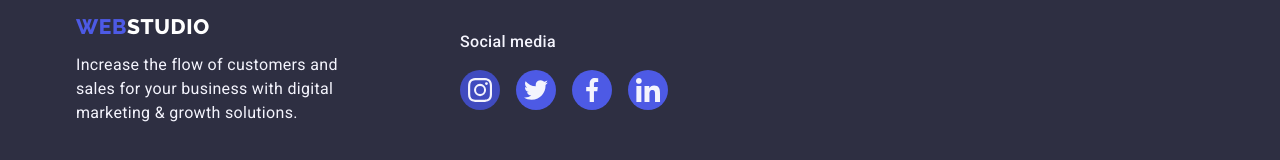
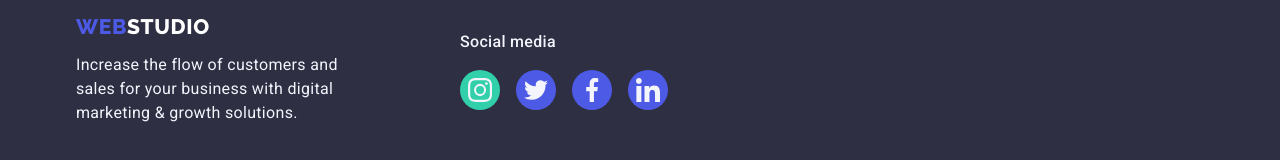
Before and after one commit to vorobeiDev/goit-markup-hw-04, a plain HTML site: page index.html in a window 1280 px wide. In both pictures the pointer is over the link 480 px from the left and 3093 px from the top of the page. Shown: the part 3003-3163 px from the top of the page. Drawn offline with Linux system fonts and the light colour scheme.

Commit message:
Changed color for hover in footer social links.

```diff
--- a/css/styles.css
+++ b/css/styles.css
@@ -494,6 +494,11 @@ ul.social  {
   gap: 16px;
 }
 
+.social.social--footer   a:hover,
+.social.social--footer   a:focus {
+  background-color: var(--success-color);
+}
+
 .social a {
   display: flex;
   background-color: var(--primary-brand-color);
```
